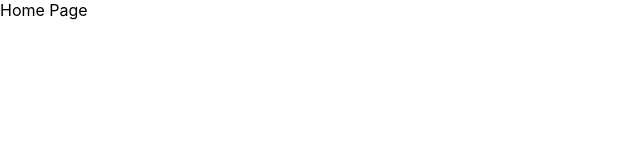
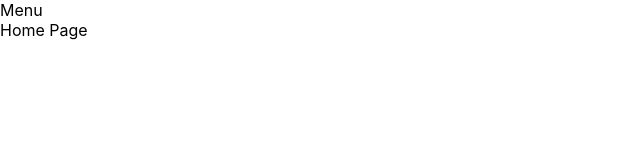
Before and after one commit to takshch/longshot, a React (Create React App) app: page / in a window 1280 px wide. Shown: the top 160 px of the page, without its empty margins (0-640 px from the left). Built offline with nearby package versions, Linux system fonts and the light colour scheme.

Commit message:
Adds IndexPage and HomeLayout

```diff
--- a/src/App.tsx
+++ b/src/App.tsx
@@ -1,9 +1,9 @@
-import React from 'react';
+import IndexPage from './pages/IndexPage';
 
 function App() {
   return (
     <div>
-      Home Page
+      <IndexPage />
     </div>
   );
 }
--- /dev/null
+++ b/src/components/Main/Main.tsx
@@ -0,0 +1,5 @@
+const Main = ({ children }: { children: React.ReactNode }) => (
+  <div>{children}</div>
+);
+
+export default Main;
--- /dev/null
+++ b/src/components/Menu/Menu.tsx
@@ -0,0 +1,3 @@
+const Menu = () => <div>Menu</div>;
+
+export default Menu;
--- /dev/null
+++ b/src/layout/Home.tsx
@@ -0,0 +1,11 @@
+import Main from '../components/Main/Main';
+import Menu from '../components/Menu/Menu';
+
+const HomeLayout = ({ children }: { children: React.ReactNode }) => (
+  <div>
+    <Menu />
+    <Main>{children}</Main>
+  </div>
+);
+
+export default HomeLayout;
--- /dev/null
+++ b/src/pages/IndexPage.tsx
@@ -0,0 +1,5 @@
+import HomeLayout from '../layout/Home';
+
+const IndexPage = () => <HomeLayout>Home Page</HomeLayout>;
+
+export default IndexPage;
```
